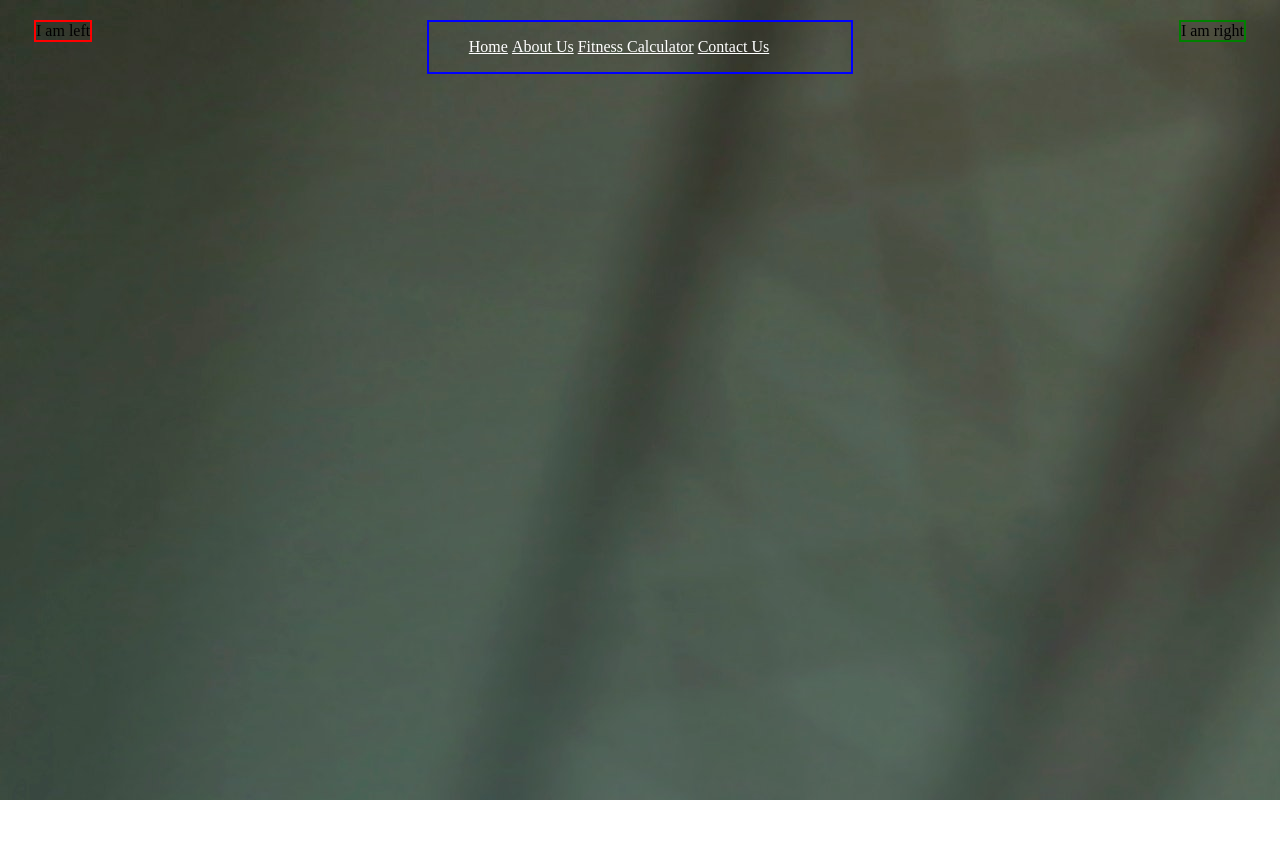
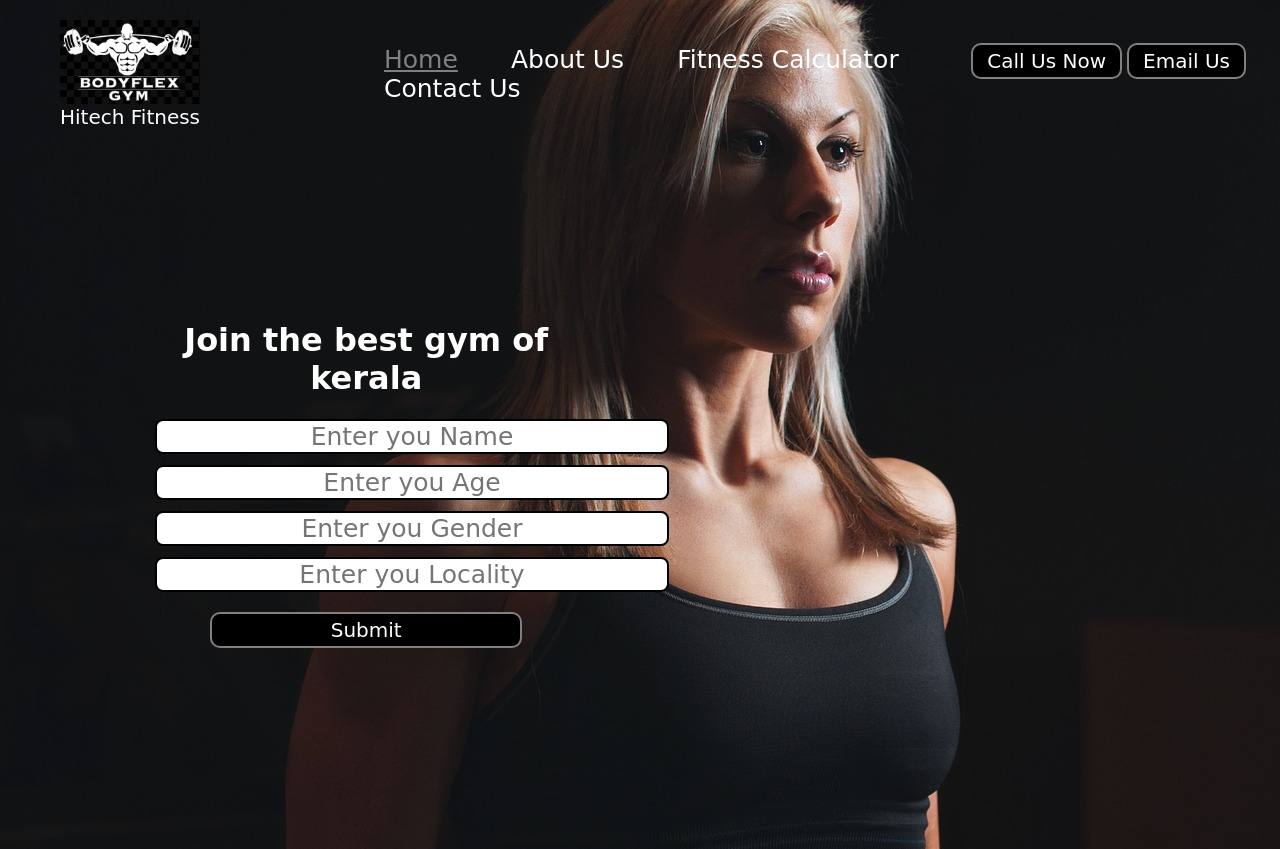
Before and after one commit to edwinkuruvila10/GYM-Application, a plain HTML site: page Project1/index.html in a window 1280 px wide. Before the commit the page ends 800 px from the top, so only its background shows below. Drawn offline with Linux system fonts and the light colour scheme; files that its build step writes are made by us from their sources; a web font is replaced by a local one.

Commit message:
List of names

```diff
--- a/Project1/index.html
+++ b/Project1/index.html
@@ -6,33 +6,45 @@
     <meta name="viewport" content="width=device-width, initial-scale=1.0">
     <title>HITECH FITNESS</title>
 </head>
+<link href="https://fonts.googleapis.com/css2?family=Caveat:wght@600&family=Cormorant+Garamond:ital,wght@0,300;1,300&family=Dosis:wght@300&family=Patua+One&display=swap" rel="stylesheet">
 <link rel="stylesheet" href="style.css">
 <style>
     /* <!-- css reset -- */
     body{
+        font-family: 'Patua One', cursive;
         margin: 0px;
         padding: 0px;
-        background: url("img/dg.jpg")
+        background: url("img/qq.jpg")
     }
     .left{
         display: inline-block;
-        border: 2px solid red;
+        /* border: 2px solid red; */
         position: absolute;
-        left: 34px;
+        left: 60px;
         top: 20px;
+    }
+    .left img{
+        width: 140px;
+        filter: invert(100%);
+    }
+    .left div{
+        color: white;
+        line-height: 18px;
+        font-size: 20px;
+        text-align: center;
     }
     .mid{
         display: block;
-        width: 33%;
-        margin: 20px auto;
-        border: 2px solid blue;
+        width: 50%;
+        margin: 29px auto;
+        /* border: 2px solid blue; */
     }
     .right{
         position: absolute;
         right: 34px;
-        top: 20px;
+        top: 43px;
         display: inline-block;
-        border: 2px solid green;
+        /* border: 2px solid green; */
     }
     .navbar{
         display: inline-block;
@@ -40,22 +52,72 @@
 
     .navbar li{
         display: inline-block;
+        font-size: 25px;
     }
     .navbar li a{
         color: white;
+        text-decoration: none;
+        padding: 34px 24px;
 
+    }
+    .navbar li a:hover, .navbar li a.active{
+        text-decoration: underline;
+        color: gray;
+    }
+    .btn{
+        font-family: 'Patua One', cursive;
+        margin: opx 9px;
+        background-color: black;
+        color: white;
+        padding: 4px 14px;
+        border: 2px solid grey;
+        border-radius: 10px;
+        font-size: 20px;
+        cursor: pointer;
+
+    }
+    .btn:hover{
+        background-color: rgb(8, 8, 8);
+    }
+    .container{
+        /* border: 2px solid white; */
+        margin: 106px 80px;
+        padding: 75px;
+        width: 33%;
+        border-radius: 28px;
+    }
+    .form-group input{
+        font-family: 'Patua One', cursive;
+        text-align: center;
+        display: block;
+        width: 508px;
+        padding: 1px;
+        border: 2px solid rgb(0, 0, 0);
+        margin: 11px auto;
+        font-size: 25px;
+        border-radius: 8px;
+    }
+    .container h1{
+        color: white;
+        text-align: center;
+    }
+    .container button{
+        display: block;
+        width: 74%;
+        margin: 20px auto;
     }
 </style>
 <body>
     <header class="header">
         <!-- left box for logo -->
         <div class="left">
-            I am left
+            <img src="img/ss.png" alt="">
+            <div>Hitech Fitness</div>
         </div>
         <!-- right for navbox -->
         <div class="mid">
             <ul class="navbar">
-                <li><a href="#">Home</a></li>
+                <li><a href="#" class="active">Home</a></li>
                 <li><a href="#">About Us</a></li>
                 <li><a href="#">Fitness Calculator</a></li>
                 <li><a href="#">Contact Us</a></li>
@@ -63,8 +125,24 @@
         </div>
         <!-- mid for button  -->
         <div class="right">
-I am right
+            <button class="btn">Call Us Now</button>
+            <button class="btn">Email Us</button>
         </div>
     </header>
+    <div class="container">
+        <h1>Join the best gym of kerala</h1>
+        <form action="noaction.php">
+            <div class="form-group">
+                <input type="text" name="" placeholder="Enter you Name">
+            <div class="form-group">
+                <input type="text" name="" placeholder="Enter you Age">
+            <div class="form-group">
+                <input type="text" name="" placeholder="Enter you Gender">
+            <div class="form-group">
+                <input type="text" name="" placeholder="Enter you Locality">
+            </div>
+            <button class="btn">Submit</button>
+        </form>
+    </div>
 </body>
 </html>
```
Also changed, not shown: Project1/img/dd.jpg (deleted), Project1/img/qq.jpg (added), Project1/img/ss.png (added).
